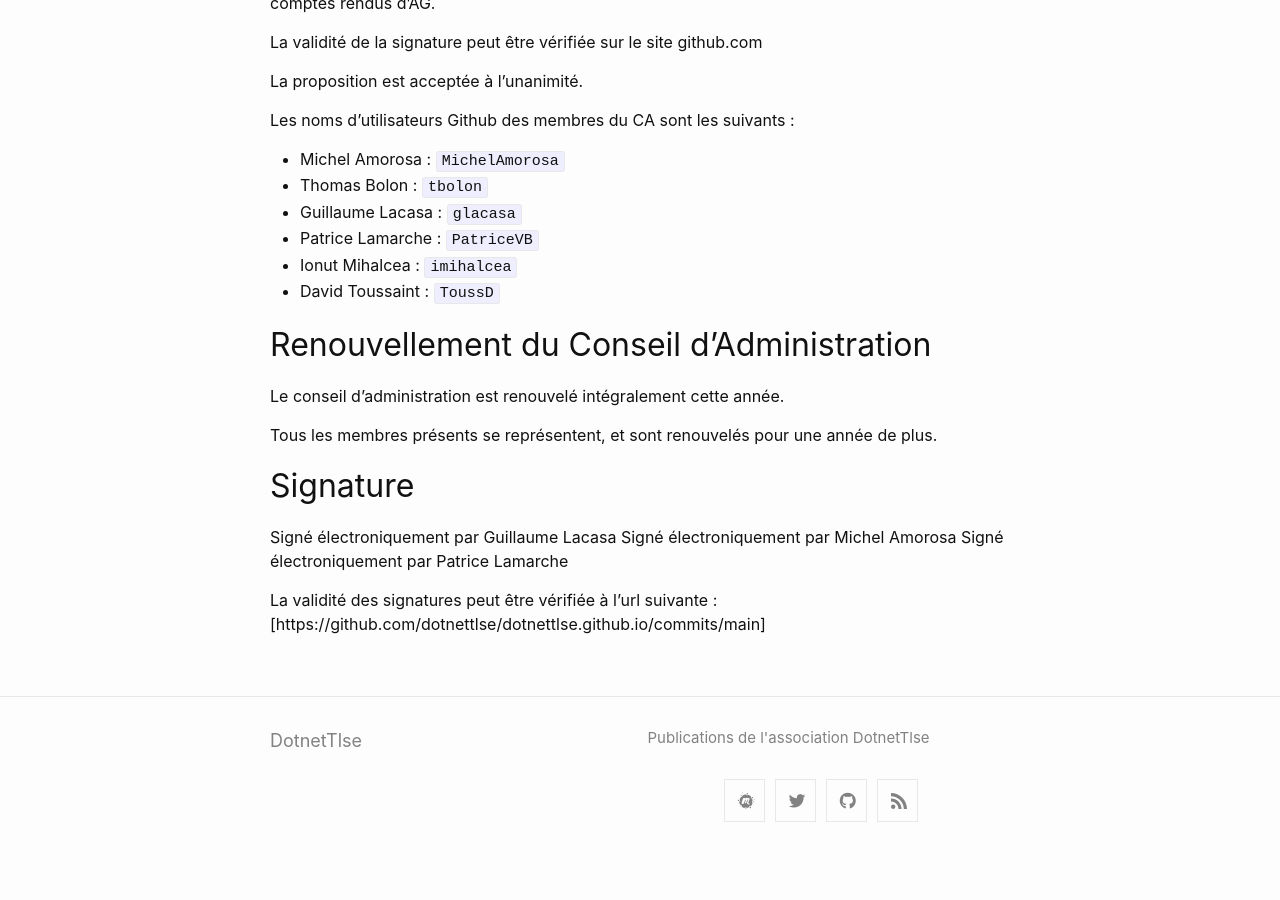
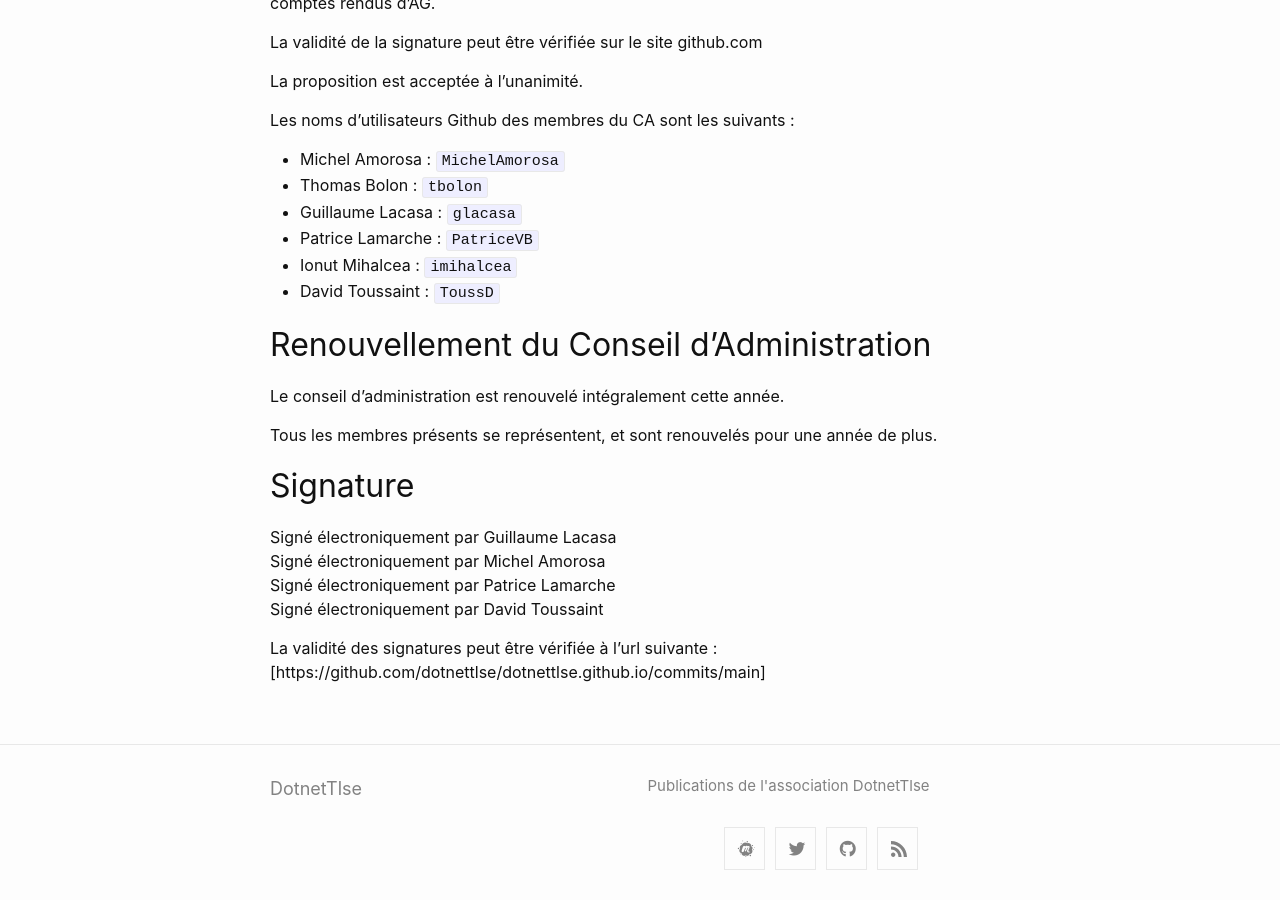
Before and after one commit to dotnettlse/dotnettlse.github.io, a Jekyll site: the page built from _posts/2021-06-17-AG_2021.markdown, in a window 1280 px wide and 900 px high, scrolled down 1568 px. Built offline with Jekyll 4.4.1, drawn with Linux system fonts in a browser that asks for light colours; before the commit the page ends 2420 px from its top, so only the background shows below that.

Commit message:
Update 2021-06-17-AG_2021.markdown

```diff
--- a/_posts/2021-06-17-AG_2021.markdown
+++ b/_posts/2021-06-17-AG_2021.markdown
@@ -81,6 +81,7 @@ Tous les membres présents se représentent, et sont renouvelés pour une année
 Signé électroniquement par Guillaume Lacasa
 Signé électroniquement par Michel Amorosa
 Signé électroniquement par Patrice Lamarche
+Signé électroniquement par David Toussaint
 
 La validité des signatures peut être vérifiée à l'url suivante :
 [https://github.com/dotnettlse/dotnettlse.github.io/commits/main]
```
